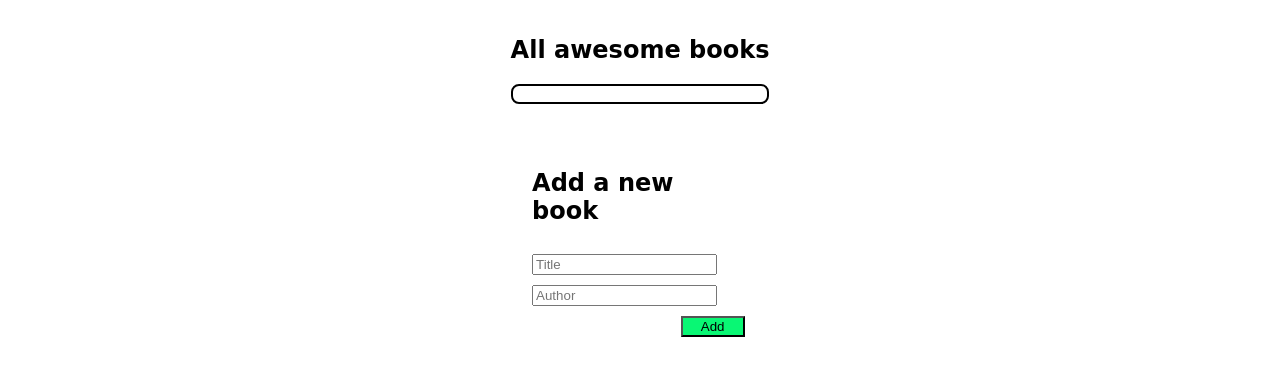
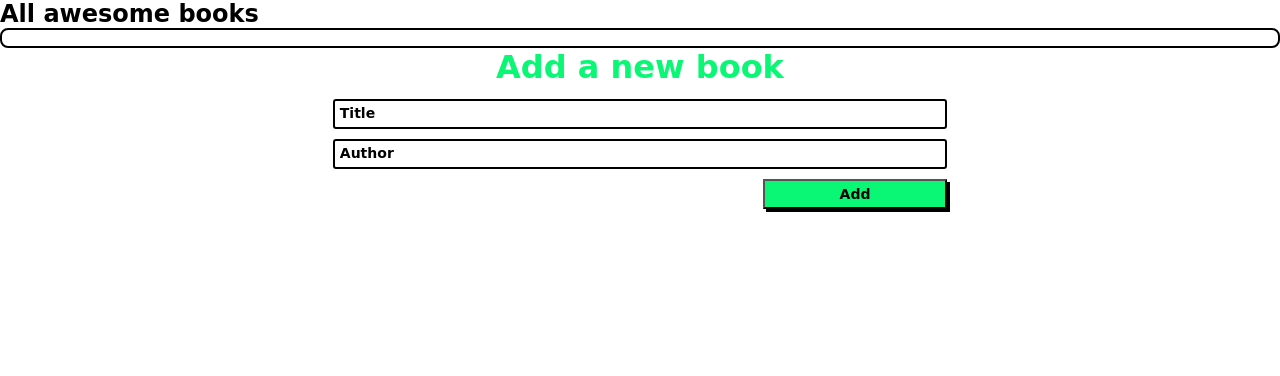
Before and after one commit to Zilola-Nazarova/awesome_books, a website: page index.html in a window 1280 px wide. Drawn offline with Linux system fonts and the light colour scheme; a web font is replaced by a local one.

Commit message:
Finish styling of the add-book-form section

```diff
--- a/index.html
+++ b/index.html
@@ -18,8 +18,8 @@
       </div>
     </section>
     <section id="add-book-form" class="content-section">
+      <h2>Add a new book</h2>
       <form class="form">
-        <h2>Add a new book</h2>
         <div>
           <input type="text" id="title" placeholder="Title" />
           <span id="titleError"></span>
--- a/style.css
+++ b/style.css
@@ -1,4 +1,4 @@
-body {
+* {
   margin: 0;
   padding: 0;
   box-sizing: border-box;
@@ -6,38 +6,57 @@ body {
 }
 
 main {
-  display: flex;
+  /* display: flex;
   flex-direction: column;
   justify-content: center;
   align-items: center;
   padding: 1rem;
-  gap: 2rem;
+  gap: 2rem; */
 }
 
+.container {
+  border: 2px solid;
+  border-radius: 8px;
+  padding: 8px;
+}
 
 form {
-  border-radius: 4px;
   flex-direction: column;
-  align-self: flex-end;
   gap: 10px;
-  width: 88%;
+  width: 50%;
   display: flex;
   padding: 0.8rem;
-  }
-  #add-button {
-    background-color: rgb(9, 247, 116);
-    width: 30px;
-    width: 30%;
-    align-self: flex-end;
-  }
+  margin: auto;
+}
 
-  h3 {
-   align-self: center;
-   color: rgb(5, 134, 63);
-  }
+div input {
+  width: 100%;
+  border: 2px solid black;
+  border-radius: 3px;
+  height: 30px;
+}
 
-  .container {
-    border: 2px solid;
-     border-radius: 8px;
-     padding: 8px;
-  }
+div input::placeholder {
+ padding-left: 5px;
+ color: black;
+ font-size: 14px;
+ line-height: 1em;
+ font-weight: 700;
+}
+
+h2 {
+  text-align: center;
+  color: rgb(9, 247, 116);
+  font-size: 32px;
+}
+
+#add-button {
+  background-color: rgb(9, 247, 116);
+  width: 30%;
+  align-self: flex-end;
+  height: 30px;
+  font-size: 14px;
+  line-height: 1em;
+  font-weight: 700;
+  box-shadow: 3px 3px;
+}
```
